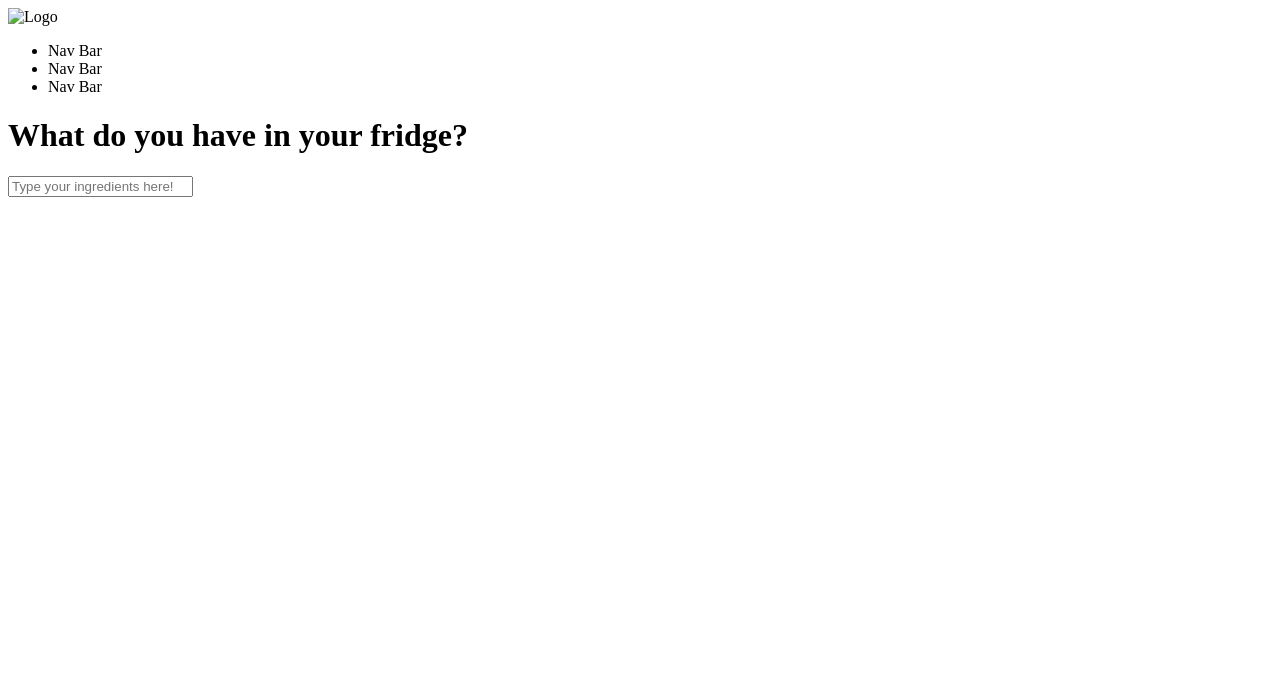
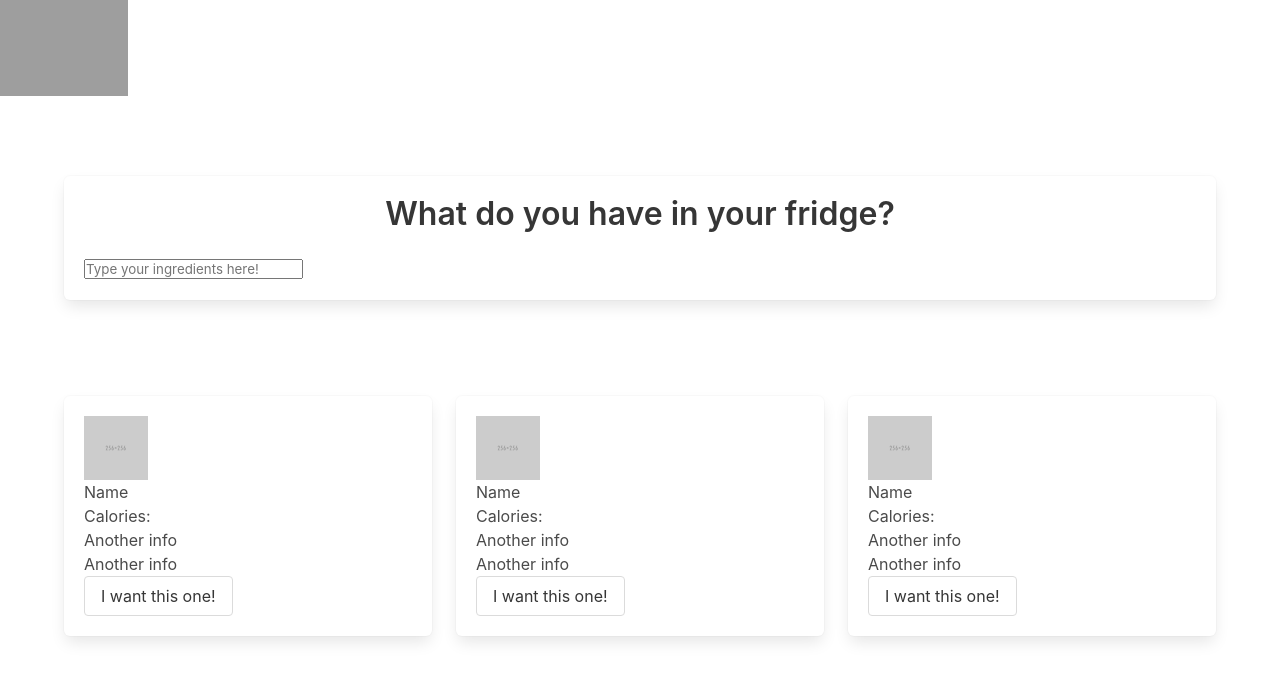
Before and after one commit to 1alyciaoliveira/NutriChef, a plain HTML site: page index.html in a window 1280 px wide. Drawn offline with nearby package versions, Linux system fonts and the light colour scheme; grey boxes are pictures that could not be loaded.

Commit message:
updating HTML

```diff
--- /dev/null
+++ b/assets/style.css
@@ -0,0 +1,7 @@
+@import "https://cdn.jsdelivr.net/npm/bulma@0.9.4/css/bulma.min.css";
+
+* {
+    padding: 0px;
+    margin: 0px;
+    box-sizing: border-box;
+}
--- a/index.html
+++ b/index.html
@@ -4,23 +4,87 @@
     <meta charset="UTF-8">
     <meta http-equiv="X-UA-Compatible" content="IE=edge">
     <meta name="viewport" content="width=device-width, initial-scale=1.0">
-    <link rel="stylesheet" href="stylesheet.css"/>
+    <link rel="stylesheet" href="https://cdn.jsdelivr.net/npm/bulma@0.9.4/css/bulma.min.css">
+    <link rel="stylesheet" href="https://maxcdn.bootstrapcdn.com/font-awesome/4.7.0/css/font-awesome.min.css">
+    <link rel="stylesheet" href="assets\style.css">
+
     <body>
-        <nav>
-            <img scr="" alt="Logo" id="logoImg">
-            <ul>
-                <li>Nav Bar</li>
-                <li>Nav Bar</li>
-                <li>Nav Bar</li>
-            </ul>
-        </nav>
+        <header>
+            <nav class="navbar" role="navigation" aria-label="main navigation">
+                <div class="navbar-brand">
+                    <figure class="image is-128x128">
+                        <img src="https://bulma.io/images/placeholders/128x128.png">
+                    </figure>
+                </div>
+            </nav>
+        </header>
 
 
-        <div class="landing-page">
-            <form>
-                <h1>What do you have in your fridge?</h1>
-                <i id="loop"></i>
-                <input placeholder="Type your ingredients here!">
-            </form>
+        <div class="section" id="landing-page">
+            <div class="container">
+                <div class="box">
+                <form>
+                    <h1 class="title has-text-centered">What do you have in your fridge?</h1>
+                    <input placeholder="Type your ingredients here!">
+                </form>
+            </div>
+            </div>
         </div>
+
+        <div class="section" id="recipe">
+            <div class="container">
+                <div class="columns">
+                    <div class="column">
+                        <div class="box">
+                            <div class="media-center">
+                                <figure class="image is-64x64">
+                                    <img src="./assets/logo.png">
+                                </figure>
+                            </div>
+                            <p id="name">Name</p>
+                            <p class="calories">Calories:</p>
+                            <p class="variable-1">Another info</p>
+                            <p class="variable-2">Another info</p>
+
+                            <button class="button" class="view-recipe">I want this one!</button>
+                        </div>
+                    </div>
+
+                    <div class="column">
+                        <div class="box">
+                            <div class="media-center">
+                                <figure class="image is-64x64">
+                                    <img src="./assets/logo.png">
+                                </figure>
+                            </div>
+                            <p id="name">Name</p>
+                            <p class="calories">Calories:</p>
+                            <p class="variable-1">Another info</p>
+                            <p class="variable-2">Another info</p>
+
+                            <button class="button" class="view-recipe">I want this one!</button>
+                        </div>
+                    </div>
+
+                    <div class="column">
+                        <div class="box">
+                            <div class="media-center">
+                                <figure class="image is-64x64">
+                                    <img src="./assets/logo.png">
+                                </figure>
+                            </div>
+                            <p id="name">Name</p>
+                            <p class="calories">Calories:</p>
+                            <p class="variable-1">Another info</p>
+                            <p class="variable-2">Another info</p>
+
+                            <button class="button" class="view-recipe">I want this one!</button>
+                        </div>
+                    </div>
+
+        <script src="https://cdnjs.cloudflare.com/ajax/libs/jquery/3.2.1/jquery.min.js"></script>
+        <script src="https://cdn.jsdelivr.net/npm/dayjs@1.11.3/dayjs.min.js"
+        integrity="sha256-iu/zLUB+QgISXBLCW/mcDi/rnf4m4uEDO0wauy76x7U="
+        crossorigin="anonymous"></script>
+        <script src="./script.js"></script>
     </body>
--- a/script.js
+++ b/script.js
@@ -1,4 +1,4 @@
-const searchForm = document.querySelector('form');
+const searchBtn = document.querySelector('search-btn');
 const searchResultDiv = document.querySelector('search-result');
 const container = document.querySelector('.container');
 let searchQuery = ''; //leave it as an empty string so it can return the value added in the search bar.
@@ -7,7 +7,7 @@ const APP_KEY = 'c99eb3d8eb3f0b6f476a1ba745ea630b';
 const baseURL = `https://api.edamam.com/search?q=${searchQuery}&app_id=${APP_ID}&app_key=${APP_KEY}&mealtype=${mealType}`;
 
 //Press the search button after add the ingredient and make it return the value that was added.
-searchForm.addEventListener('submit', (e) => {
+searchBtn.addEventListener('click', (e) => {
     e.preventDefault(); //prevent the page to update itself
     searchQuery = e.target.querySelector('input').value;
 })
```
Also changed, not shown: assets/logo.png (added).
